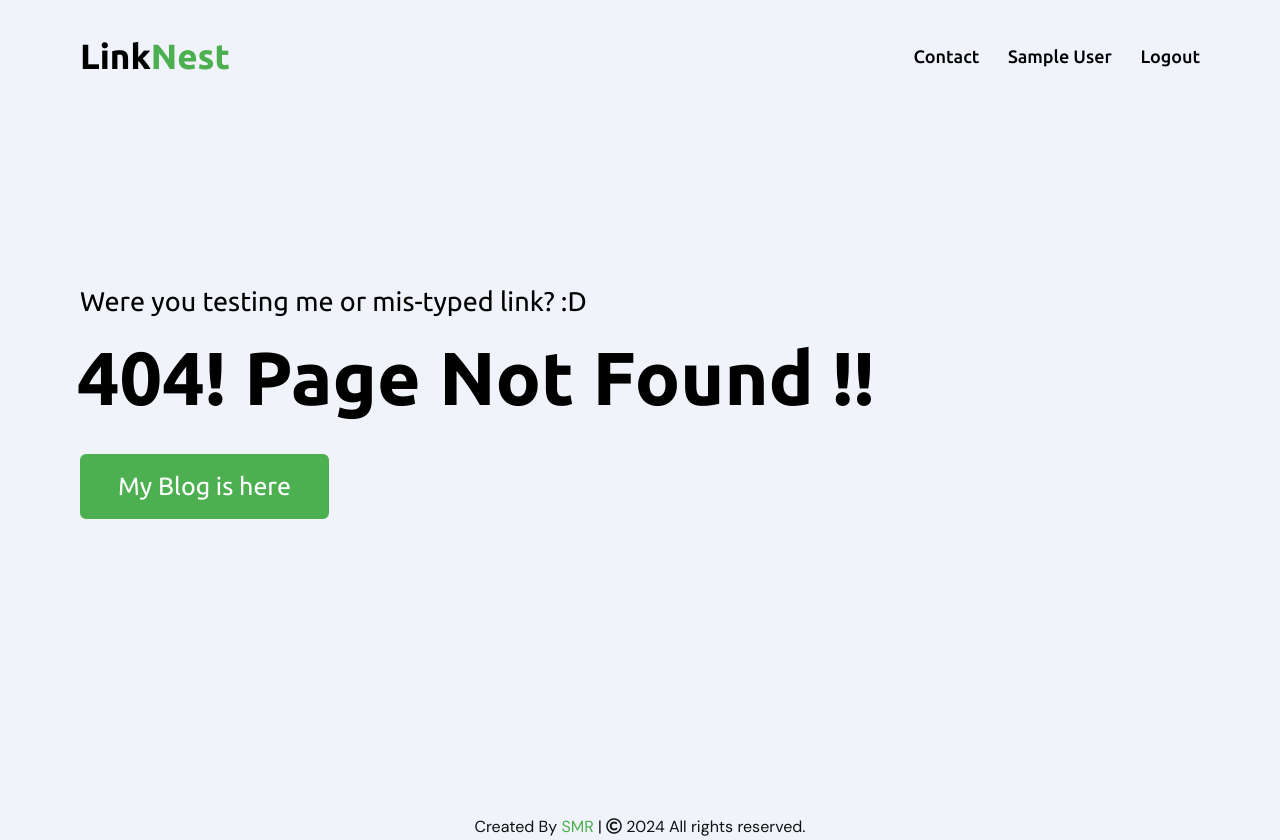
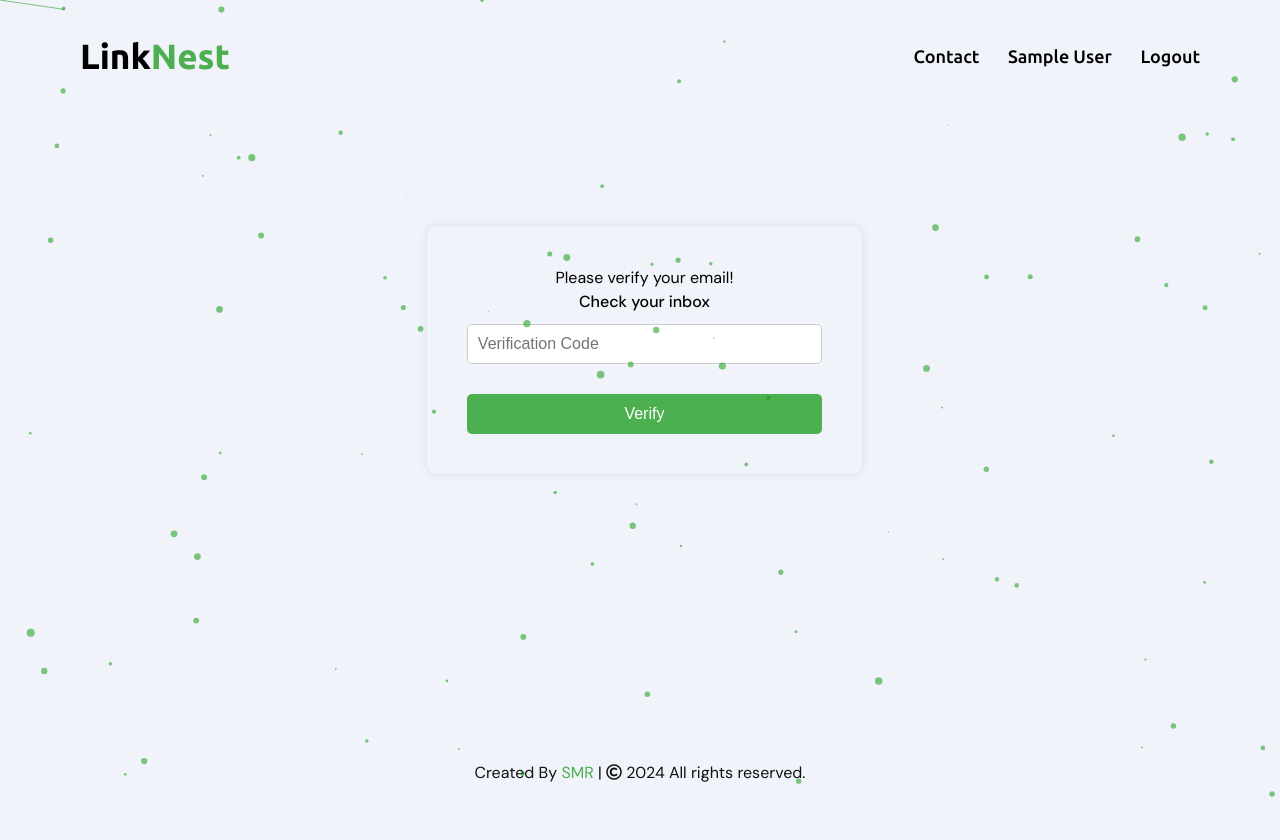
Before and after one commit to smr-yogesh/Linknest.cc, a Flask app: page /is_verified in a window 1280 px wide. Shown: the top 840 px of the page. After the commit the page ends 797 px from the top, so only its background shows below. Run offline with Flask 3, Linux system fonts and the light colour scheme; the visitor is signed in with stand-in values (Sample User, id 1).

Commit message:
v0.8, email verification backend module is done

```diff
--- a/app.py
+++ b/app.py
@@ -19,7 +19,7 @@ def not_found(e):
 
 @app.context_processor
 def inject_now():
-    return {"now": datetime.utcnow()}
+    return {"now": datetime.now()}
 
 
 if __name__ == "__main__":
--- a/model/user.py
+++ b/model/user.py
@@ -10,9 +10,11 @@ class user(db.Model):
     email = db.Column(db.String(20), unique=True)
     pswd = db.Column(db.String(255))
     user_id = db.Column(db.Integer)
+    is_verified = db.Column(db.String(3))
 
-    def __init__(self, email, pswd, user_id, name):
+    def __init__(self, email, pswd, user_id, name, is_verified):
         self.email = email
         self.pswd = generate_password_hash(pswd, method="sha256")
         self.user_id = user_id
         self.name = name
+        self.is_verified = is_verified
--- a/requirements.txt
+++ b/requirements.txt
@@ -1,3 +1,4 @@
+BareNecessities==0.2.8
 click==8.1.7
 colorama==0.4.6
 Flask==2.2.2
@@ -6,6 +7,7 @@ Flask-SQLAlchemy==3.0.3
 greenlet==3.0.3
 itsdangerous==2.2.0
 Jinja2==3.1.4
+Mail==2.1.0
 MarkupSafe==2.1.5
 SQLAlchemy==2.0.31
 typing_extensions==4.12.2
--- a/routes/user.py
+++ b/routes/user.py
@@ -3,6 +3,8 @@ from werkzeug.security import check_password_hash
 from utils.db import db
 from model.user import user as user_data
 from model.post import blogpost
+from model.otp import otp as o
+import random, string
 
 B_user = Blueprint("B_user", __name__)
 
@@ -15,6 +17,14 @@ def users_count():
             total = each.user_id
 
     return total
+
+
+def generate_random_code():
+    # Define the characters to choose from (letters and digits)
+    characters = string.ascii_letters + string.digits
+    # Generate a random 8-character code
+    random_code = "".join(random.choice(characters) for _ in range(8))
+    return random_code
 
 
 @B_user.route("/")
@@ -38,6 +48,7 @@ def signup():
         email = request.form["email"]
         name = request.form["name"]
         password = request.form["password"]
+        is_verified = "no"
 
         existing_user = user_data.query.filter_by(email=email).first()
         if existing_user:
@@ -50,12 +61,17 @@ def signup():
                 return redirect(url_for("B_user.signup"))
             else:
                 user_id = 1 + users_count()
-                users = user_data(email, password, user_id, name)
-
+                code = generate_random_code()
+                session["user_id"] = user_id
+                users = user_data(email, password, user_id, name, is_verified)
+                OTP = o(otp=code, user_id=user_id)
                 db.session.add(users)
                 db.session.commit()
+                db.session.add(OTP)
+                db.session.commit()
+                flash("Verification code sent, check email!")
 
-            return redirect(url_for("B_user.signin"))
+            return redirect(url_for("B_user.is_verified"))
 
     return redirect(url_for("B_user.register", mode="signup"))
 
@@ -69,19 +85,41 @@ def signin():
         try:
             user = user_data.query.filter_by(email=email).first()
             if check_password_hash(user.pswd, password):
-                session["user"] = user.name
                 session["user_id"] = user.user_id
-                if "track" in session:
-                    return redirect(url_for(session["track"]))
-                return redirect(url_for("B_user.index"))
+                if user.is_verified == "yes":
+                    session["user"] = user.name
+                    if "track" in session:
+                        return redirect(url_for(session["track"]))
+                    return redirect(url_for("B_user.index"))
+                else:
+                    return redirect(url_for("B_user.is_verified"))
             else:
                 flash("Invalid credentials ")
                 return redirect(url_for("B_user.register", mode="login"))
         except:
-            flash("Invalid credentials ")
-            return redirect(url_for("B_user.register", mode="login"))
+            flash("User doesn't exist! ")
+            return redirect(url_for("B_user.register", mode="signup"))
 
     return redirect(url_for("B_user.register", mode="login"))
+
+
+@B_user.route("/is_verified", methods=["POST", "GET"])
+def is_verified():
+    user_id = session["user_id"]
+    if request.method == "POST":
+        R_code = request.form["code"]
+        try:
+            code = o.query.filter_by(user_id=user_id).first()
+            if code.otp == R_code:
+                user = user_data.query.filter_by(user_id=user_id).first()
+                user.is_verified = "yes"
+                db.session.commit()
+                flash("Account verified")
+                return redirect(url_for("B_user.register", mode="login"))
+        except:
+            return "something went wrong"
+
+    return render_template("verify.html")
 
 
 @B_user.route("/logout")
--- a/static/css/loginstyle.css
+++ b/static/css/loginstyle.css
@@ -88,6 +88,14 @@
 	font-weight: 500;
   }
 
+  .all{
+	display: flex;
+    justify-content: center; /* Center horizontally */
+    align-items: center; /* Center vertically */
+    height: 75vh; /* Full viewport height */
+    text-align: center;
+  }
+
   /* Responsive CSS for style.css */
 
   /* Tablet */
--- /dev/null
+++ b/static/js/animation/dots.js
@@ -0,0 +1,72 @@
+document.addEventListener("DOMContentLoaded", function() {
+
+    const canvas = document.createElement('canvas');
+    document.body.appendChild(canvas);
+    const ctx = canvas.getContext('2d');
+
+    // Set canvas to cover the entire viewport
+    function resizeCanvas() {
+        canvas.width = window.innerWidth;
+        canvas.height = window.innerHeight;
+    }
+    resizeCanvas();
+    window.addEventListener('resize', resizeCanvas);
+
+    const dots = [];
+    const mouse = { x: 0, y: 0 };
+
+    window.addEventListener('mousemove', (e) => {
+        mouse.x = e.clientX;
+        mouse.y = e.clientY;
+    });
+
+    for (let i = 0; i < 100; i++) {
+        dots.push({
+            x: Math.random() * canvas.width,
+            y: Math.random() * canvas.height,
+            radius: Math.random() * 4,
+            vx: Math.random() * 2 - 1,
+            vy: Math.random() * 2 - 1
+        });
+    }
+
+    function draw() {
+        ctx.clearRect(0, 0, canvas.width, canvas.height);
+
+        ctx.strokeStyle = 'rgba(0, 150, 0, 0.5)';
+
+        for (let i = 0; i < dots.length; i++) {
+            const dot = dots[i];
+
+            ctx.beginPath();
+            ctx.arc(dot.x, dot.y, dot.radius, 0, Math.PI * 2);
+            ctx.fillStyle = 'rgba(0, 150, 0, 0.5)';
+            ctx.fill();
+
+            dot.x += dot.vx;
+            dot.y += dot.vy;
+
+            if (dot.x > canvas.width || dot.x < 0) {
+                dot.vx = -dot.vx;
+            }
+
+            if (dot.y > canvas.height || dot.y < 0) {
+                dot.vy = -dot.vy;
+            }
+
+            const dx = mouse.x - dot.x;
+            const dy = mouse.y - dot.y;
+            const distance = Math.sqrt(dx * dx + dy * dy);
+
+            if (distance < 100) {
+                ctx.beginPath();
+                ctx.moveTo(dot.x, dot.y);
+                ctx.lineTo(mouse.x, mouse.y);
+                ctx.stroke();
+            }
+        }
+
+        requestAnimationFrame(draw);
+    }
+    draw();
+});
--- a/static/js/validation.js
+++ b/static/js/validation.js
@@ -46,3 +46,31 @@ document.getElementById("name").addEventListener("input", function () {
         feedback.textContent = ""; // Clear feedback if input is empty
     }
 });
+
+// Function to change animation style live
+document.addEventListener("DOMContentLoaded", function () {
+    document.getElementById("anim").addEventListener("input", function () {
+        const selectedAnimation = this.value.trim(); // Use trim to remove any extra spaces
+        const scriptElement = document.getElementById("animation-script");
+
+        // Check if the input is valid against the options
+        if (selectedAnimation === "Dots" || selectedAnimation === "Lines") {
+            // Remove the old script tag
+            scriptElement.parentNode.removeChild(scriptElement);
+
+            // Create a new script element with the new animation
+            const newScript = document.createElement("script");
+            newScript.id = "animation-script";
+
+            // Dynamically change the `src` based on the selected option
+            if (selectedAnimation === "Dots") {
+                newScript.src = animations.dots;
+            } else if (selectedAnimation === "Lines") {
+                newScript.src = animations.lines;
+            }
+
+            // Append the new script tag to the body
+            document.body.appendChild(newScript);
+        }
+    });
+});
--- a/templates/404.html
+++ b/templates/404.html
@@ -5,9 +5,9 @@
     <div class="max-width">
         <div class="row">
             <div class="home-content">
-                <div class="text-1">Were you testing me or mis-typed link? :D</div>
+                <div class="text-1">oppise!!!</div>
                 <div class="text-2">404! Page Not Found !!</div>
-                <a href="http://blog.yogeshbhatt.info.np/">My Blog is here</a>
+                <a href="/">Get Started!</a>
             </div>
         </div>
     </div>
--- a/templates/addpost.html
+++ b/templates/addpost.html
@@ -3,7 +3,6 @@
 <head>
     <title>Add post</title>
     <link rel="stylesheet" href="{{ url_for('static', filename='css/poststyle.css') }}">
-    <script src="{{ url_for('static', filename='js/anim.js') }}"></script>
 </head>
 
 
--- a/templates/base.html
+++ b/templates/base.html
@@ -1,6 +1,12 @@
 <!DOCTYPE html>
 <html lang="en">
   <head>
+    <script>
+      const animations = {
+        dots: "{{ url_for('static', filename='js/animation/dots.js') }}",
+        lines: "{{ url_for('static', filename='js/animation/lines.js') }}",
+      };
+    </script>
     <meta charset="utf-8">
     <meta name="viewport" content="width=device-width, initial-scale=1, shrink-to-fit=no">
     <link rel="stylesheet" href="{{ url_for('static', filename='css/style.css') }}">
@@ -8,7 +14,7 @@
     <link rel="stylesheet" href="https://cdnjs.cloudflare.com/ajax/libs/font-awesome/5.15.2/css/all.min.css"/>
     <script src="https://code.jquery.com/jquery-3.5.1.min.js"></script>
     <script src="https://cdnjs.cloudflare.com/ajax/libs/typed.js/2.0.11/typed.min.js"></script>
-
+    <script id="animation-script" src="{{ url_for('static', filename='js/animation/dots.js') }}"></script>
   </head>
   <body >
       <div class="scroll-up-btn">
@@ -40,5 +46,5 @@
    </div>
   </body>
   <script src="{{ url_for('static', filename='js/script.js') }}"></script>
-
+  <script src="{{ url_for('static', filename='js/validation.js') }}"></script>
 </html>
--- a/templates/dashboard.html
+++ b/templates/dashboard.html
@@ -5,7 +5,6 @@
   <title>Admin</title>
   <link rel="stylesheet" href="{{ url_for('static', filename='css/poststyle.css') }}">
   <link rel="stylesheet" href="{{ url_for('static', filename='css/flash.css') }}">
-  <script src="{{ url_for('static', filename='js/anim.js') }}"></script>
 </head>
     <div class="container">
       {% with messages = get_flashed_messages(with_categories=true) %}
--- a/templates/index.html
+++ b/templates/index.html
@@ -4,7 +4,7 @@
   <title>LinkNest</title>
   <link rel="stylesheet" href="{{ url_for('static', filename='css/poststyle.css') }}">
   <link rel="stylesheet" href="https://cdnjs.cloudflare.com/ajax/libs/bootstrap-icons/1.8.1/font/bootstrap-icons.min.css">
-  <script src="{{ url_for('static', filename='js/anim.js') }}"></script>
+  <script src="{{ url_for('static', filename='js/anim.js') }}"></script
 <section class="post_list" id="post_list" >
 <!-- Main Content -->
 <div class="post_preview">
--- a/templates/settings.html
+++ b/templates/settings.html
@@ -4,7 +4,6 @@
 <head>
     <link rel="stylesheet" href="{{ url_for('static', filename='css/poststyle.css') }}">
     <link rel="stylesheet" href="{{ url_for('static', filename='css/flash.css') }}">
-    <script src="{{ url_for('static', filename='js/anim.js') }}"></script>
   </head>
 <title>Settings</title>
 <div class="container">
--- a/templates/user_links.html
+++ b/templates/user_links.html
@@ -5,7 +5,7 @@
   <title>links | {{post.author}}</title>
   <link rel="stylesheet" href="{{ url_for('static', filename='css/poststyle.css') }}">
   <link rel="stylesheet" href="https://cdnjs.cloudflare.com/ajax/libs/bootstrap-icons/1.8.1/font/bootstrap-icons.min.css">
-  <script src="{{ url_for('static', filename='js/anim.js') }}"></script>
+  <script id="animation-script" src="{{ url_for('static', filename='js/animation/lines.js') }}"></script>
 </head>{% endfor %}
 <section class="post_list" id="post_list" >
 <!-- Main Content -->
--- /dev/null
+++ b/templates/verify.html
@@ -0,0 +1,38 @@
+{% extends "base.html" %}
+{% block content %}
+<head>
+    <link rel="stylesheet" href="{{ url_for('static', filename='css/loginstyle.css') }}">
+</head>
+<title>Verify Email</title>
+{% with messages = get_flashed_messages(with_categories=true) %}
+{% if messages %}
+    {% for category, message in messages %}
+    <center><h1>{{ message }}</h1></center>
+    {% endfor %}
+{% endif %}
+{% endwith %}
+<section class="all" id="all">
+    <div class="max-width">
+        <div class="row">
+            <div id="userform">
+                <div class="home-content">
+                    <div class="text-1">Please verify your email!</div>
+                    <form id="signup" method="POST" action="{{ url_for('B_user.is_verified') }}">
+                        <div class="form-group">
+                        <label>Check your inbox<span class="req"></span></label>
+                        <input type="text" placeholder="Verification Code" class="form-control" name="code" id="code" required data-validation-required-message="Please enter Verification code!" autocomplete="off">
+                        <p class="help-block text-danger"></p>
+                        <small id="nameFeedback"></small>
+                        </div>
+                        <div class="mrgn-30-top">
+                        <button type="submit" class="btn btn-larger btn-block">
+                        Verify
+                        </button>
+                        </div>
+                    </form>
+                </div>
+            </div>
+        </div>
+    </div>
+</section>
+{% endblock %}
```
Also changed, not shown: model/otp.py (added, +8 -0 lines), routes/__init__.py (+9 -0 lines), static/js/anim.js (deleted, +0 -69 lines), static/js/animation/lines.js (added, +65 -0 lines), templates/sign_in.html (+11 -4 lines).
